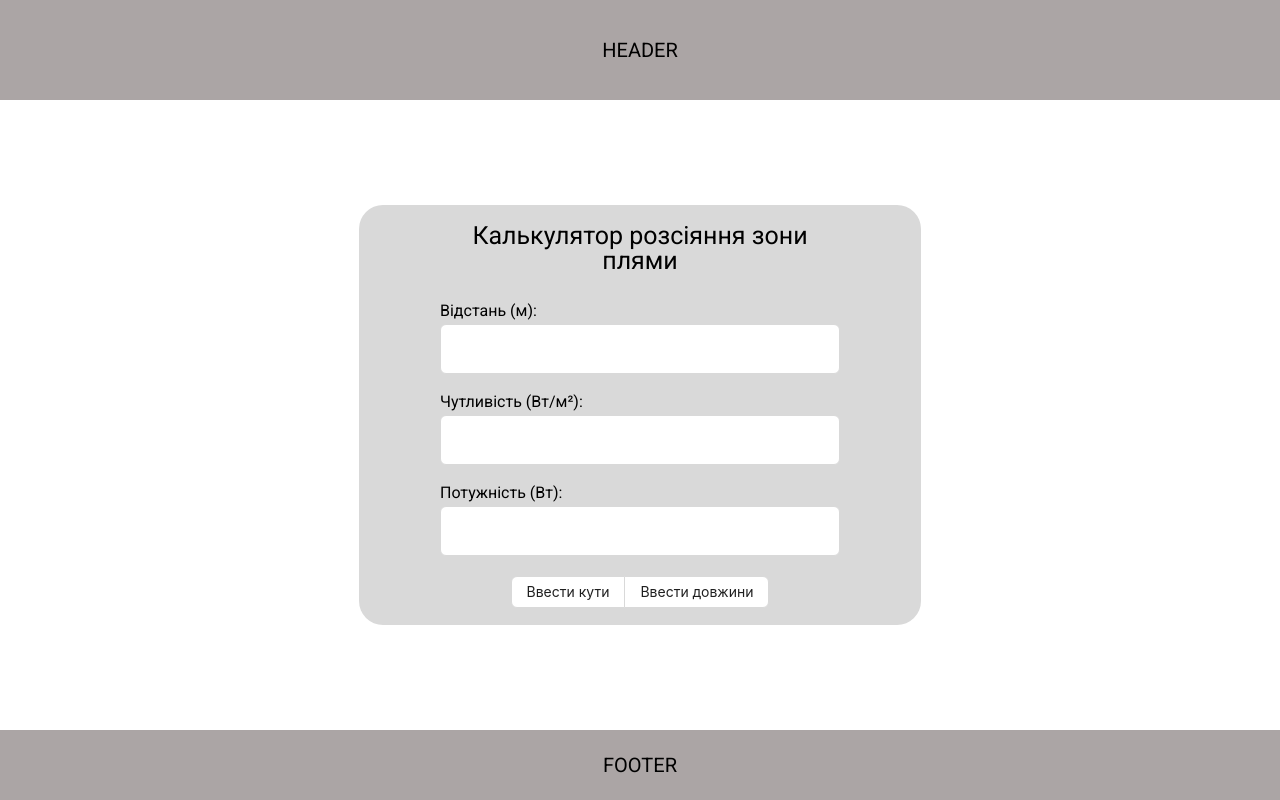
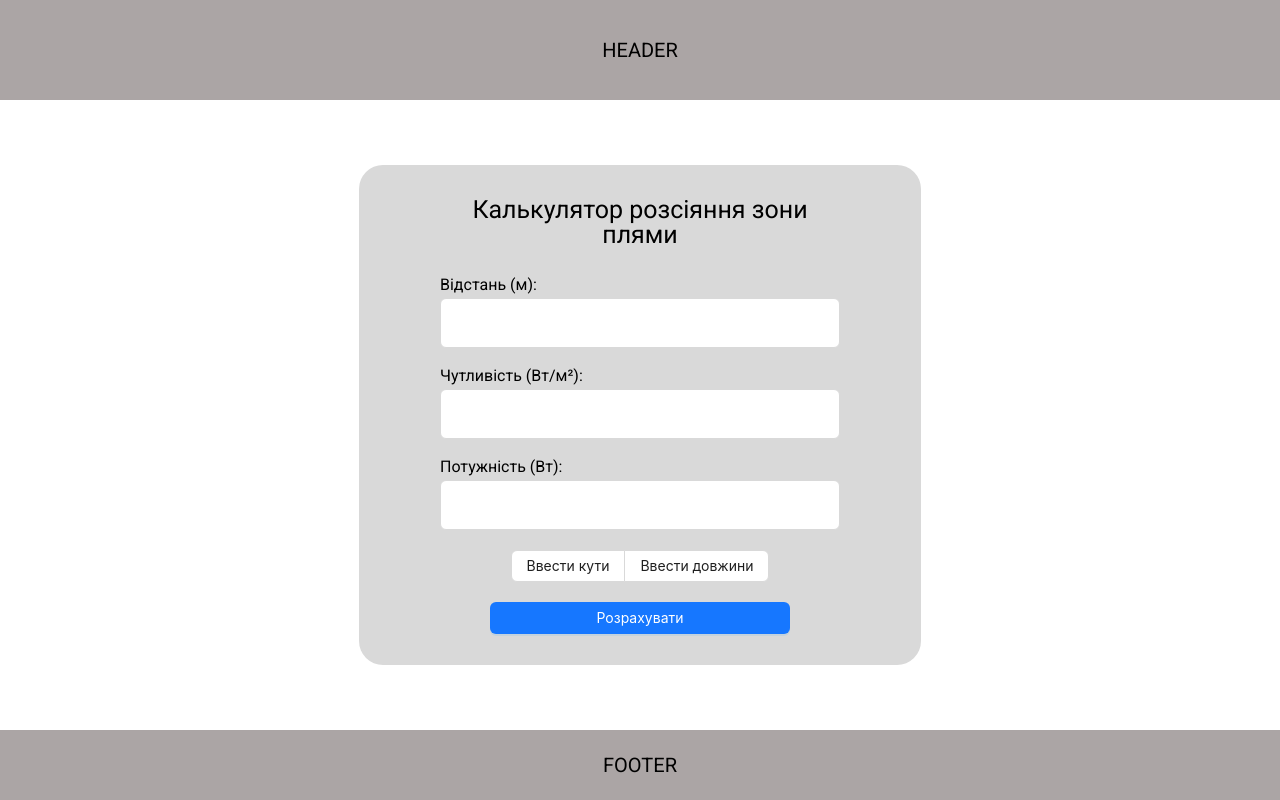
Before and after one commit to Skiftech-project/optiflow-frontend, a React (Vite) app: page / in a window 1280 px wide. Built offline with nearby package versions, Linux system fonts and the light colour scheme.

Commit message:
refactored first-module form layout

```diff
--- a/src/components/smart/FirstModule/FirstModule.css
+++ b/src/components/smart/FirstModule/FirstModule.css
@@ -3,7 +3,7 @@
     justify-content: center;
     align-items: center;
     min-width: 562px;
-    min-height: 420px;
+    min-height: 500px;
     border-radius: 24px;
     background: #d9d9d9;
 }
@@ -13,6 +13,12 @@
     margin: 0 auto;
 }
 
+.form__body {
+    display: flex;
+    flex-direction: column;
+    align-items: center;
+}
+
 .form__title {
     font-size: 25px;
     text-align: center;
@@ -20,6 +26,7 @@
 }
 
 .form__item {
+    width: 100%;
     margin-bottom: 20px;
 }
 
@@ -27,3 +34,8 @@
     display: flex;
     justify-content: center;
 }
+
+.form__button {
+    margin-top: 20px;
+    width: 300px;
+}
--- a/src/components/smart/FirstModule/FirstModule.jsx
+++ b/src/components/smart/FirstModule/FirstModule.jsx
@@ -1,6 +1,7 @@
 // import { useFormik } from 'formik';
 import Input from '../../ui/Input/Input';
 import { Radio } from 'antd';
+import { Button } from 'antd';
 import './FirstModule.css';
 
 const FirstModule = () => {
@@ -38,15 +39,15 @@ const FirstModule = () => {
                     <Input
                         className="form__item"
                         text="Чутливість (Вт/м²):"
-                        id="distance"
-                        name="distance"
+                        id="sensitivity"
+                        name="sensitivity"
                         type="number"
                     />
                     <Input
                         className="form__item"
                         text="Потужність (Вт):"
-                        id="distance"
-                        name="distance"
+                        id="power"
+                        name="power"
                         type="number"
                     />
                     <Radio.Group
@@ -63,6 +64,13 @@ const FirstModule = () => {
                             Ввести довжини
                         </Radio.Button>
                     </Radio.Group>
+                    <Button
+                        className="form__button"
+                        type="primary"
+                        htmlType="submit"
+                    >
+                        Розрахувати
+                    </Button>
                 </form>
             </div>
         </div>
```
